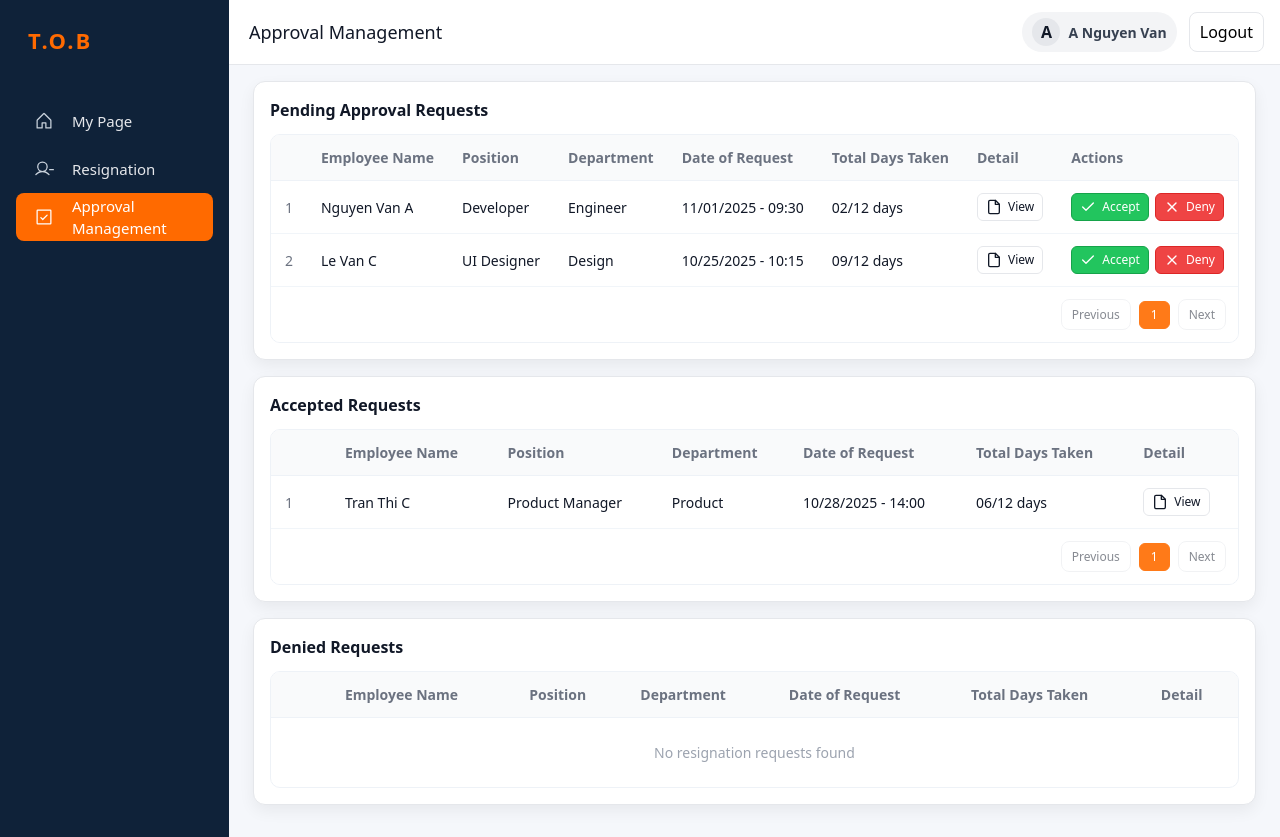
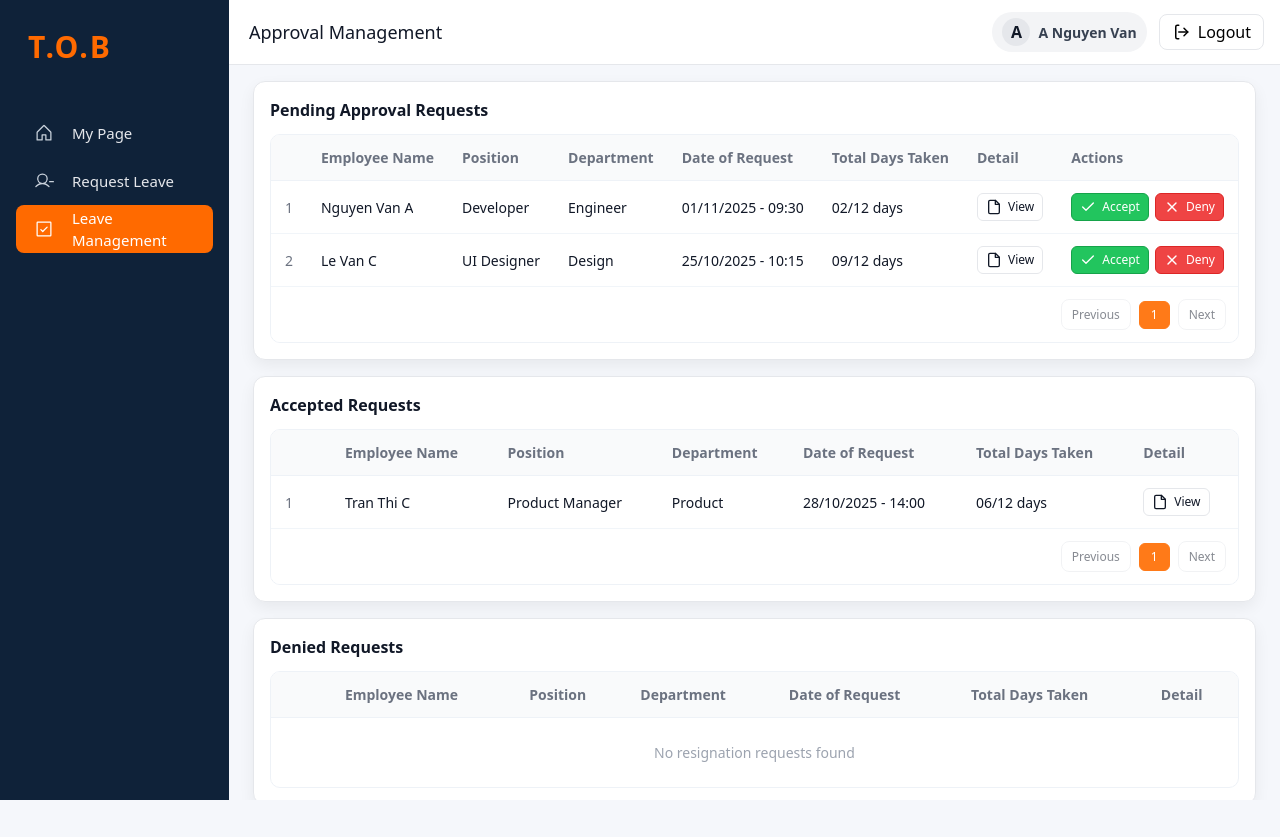
Before and after one commit to elnino282/fe_elms, a React (Vite) app: page /approval-management in a window 1280 px wide. After the commit the page ends 800 px from the top, so only its background shows below. Built offline with nearby package versions, Linux system fonts and the light colour scheme.

Commit message:
Refactor Approval Management and Sidebar components; add date formatting function and update navigation labels

```diff
--- a/src/layout/MainLayout.jsx
+++ b/src/layout/MainLayout.jsx
@@ -29,8 +29,9 @@ export default function MainLayout({ title, children, breadcrumb = [] }) {
 const styles = {
   appWrap: {
     display: 'flex',
-    minHeight: '100vh',
+    height: '100vh',
     background: '#f5f7fb',
+    overflow: 'hidden',
   },
   mainCol: {
     flex: 1,
@@ -39,6 +40,10 @@ const styles = {
   },
   contentWrap: {
     padding: '16px 24px',
+    flex: 1,
+    minHeight: 0,
+    overflowY: 'auto',
+    overflowX: 'hidden',
   },
   breadcrumb: {
     display: 'flex',
--- a/src/page/approval_management/approval_management.jsx
+++ b/src/page/approval_management/approval_management.jsx
@@ -1,5 +1,17 @@
 import React, { useState } from 'react';
 import MainLayout from '../../layout/MainLayout.jsx';
+
+function formatToDDMMYYYY(dateTimeStr) {
+  if (!dateTimeStr) return '';
+  const [datePart, timePart] = String(dateTimeStr).split(' - ');
+  if (!datePart) return dateTimeStr;
+  const parts = datePart.split('/');
+  if (parts.length !== 3) return dateTimeStr;
+  const [mm, dd, yyyy] = parts;
+  const dd2 = String(dd).padStart(2, '0');
+  const mm2 = String(mm).padStart(2, '0');
+  return `${dd2}/${mm2}/${yyyy}${timePart ? ` - ${timePart}` : ''}`;
+}
 
 export default function ApprovalManagement() {
   const [viewItem, setViewItem] = useState(null);
@@ -37,12 +49,12 @@ export default function ApprovalManagement() {
 
   const acceptItem = (item) => {
     setPending((prev) => prev.filter((p) => p.id !== item.id));
-    setAccepted((prev) => [{ ...item }, ...prev]);
+    setAccepted((prev) => [...prev, { ...item }]);
   };
 
   const denyItem = (item) => {
     setPending((prev) => prev.filter((p) => p.id !== item.id));
-    setDenied((prev) => [{ ...item }, ...prev]);
+    setDenied((prev) => [...prev, { ...item }]);
   };
 
   return (
@@ -114,12 +126,12 @@ function Table({ data, showActions = false, emptyText, onView = () => {}, onAcce
             </tr>
           ) : (
             pageData.map((row, idx) => (
-              <tr key={row.id}>
+              <tr key={`${row.id}-${start + idx}`}>
                 <td style={{ ...styles.tdMuted, ...styles.tdIndex }}>{start + idx + 1}</td>
                 <td style={{ ...styles.td, ...styles.tdName }}><span style={styles.nowrap}>{row.name}</span></td>
                 <td style={{ ...styles.td, ...styles.tdPosition }}><span style={styles.nowrap}>{row.position}</span></td>
                 <td style={{ ...styles.td, ...styles.tdDept }}><span style={styles.nowrap}>{row.department}</span></td>
-                <td style={{ ...styles.td, ...styles.tdDate }}><span style={styles.nowrap}>{row.submittedAt}</span></td>
+                <td style={{ ...styles.td, ...styles.tdDate }}><span style={styles.nowrap}>{formatToDDMMYYYY(row.submittedAt)}</span></td>
                 <td style={{ ...styles.td, ...styles.tdDays }}><span style={styles.nowrap}>{row.daysTaken}</span></td>
                 <td style={{ ...styles.td, ...styles.tdDetail }}>
                   <button style={{ ...styles.btn, ...styles.btnGhost }} onClick={() => onView(row)}>
@@ -210,7 +222,7 @@ function DetailsModal({ item, onClose }) {
         <div style={styles.inputRow}>
           <div style={styles.inputCol}>
             <div style={styles.label}>From Date</div>
-            <input style={styles.inputDisabled} disabled value={item?.submittedAt || ''} />
+            <input style={styles.inputDisabled} disabled value={formatToDDMMYYYY(item?.submittedAt || '')} />
           </div>
           <div style={styles.inputCol}>
             <div style={styles.label}>To Date</div>
--- a/src/shared/Sidebar.jsx
+++ b/src/shared/Sidebar.jsx
@@ -6,8 +6,8 @@ export default function Sidebar() {
   const { pathname } = useLocation();
   const nav = [
     { label: 'My Page', to: '/my-page', icon: <PiHouse size={20} /> },
-    { label: 'Resignation', to: '/resignation', icon: <PiUserMinus size={20} /> },
-    { label: 'Approval Management', to: '/approval-management', icon: <PiCheckSquare size={20} /> },
+    { label: 'Request Leave', to: '/resignation', icon: <PiUserMinus size={20} /> },
+    { label: 'Leave Management', to: '/approval-management', icon: <PiCheckSquare size={20} /> },
   ];
 
   return (
@@ -40,7 +40,7 @@ const styles = {
     flexDirection: 'column',
     gap: 16,
   },
-  brand: { color: '#ff6a00', fontWeight: 800, fontSize: 22, letterSpacing: 2, padding: '8px 12px', marginBottom: 16 },
+  brand: { color: '#ff6a00', fontWeight: 800, fontSize: 30, letterSpacing: 2, padding: '8px 12px', marginBottom: 16 },
   item: {
     display: 'flex',
     alignItems: 'center',
--- a/src/shared/Topbar.jsx
+++ b/src/shared/Topbar.jsx
@@ -1,6 +1,14 @@
 import React from 'react';
+import { useNavigate } from 'react-router-dom';
 
 export default function Topbar({ title }) {
+  const navigate = useNavigate();
+  const handleLogout = () => {
+    try {
+      localStorage.removeItem('auth_token');
+    } catch {}
+    navigate('/login', { replace: true });
+  };
   return (
     <header style={styles.header}>
       <div style={styles.title}>{title}</div>
@@ -9,7 +17,10 @@ export default function Topbar({ title }) {
           <div style={styles.avatar}>A</div>
           <div style={styles.userName}>A Nguyen Van</div>
         </div>
-        <button style={styles.logoutBtn}>Logout</button>
+        <button style={styles.logoutBtn} onClick={handleLogout}>
+          <span style={styles.iconInner}>{logoutIcon}</span>
+          <span>Logout</span>
+        </button>
       </div>
     </header>
   );
@@ -58,7 +69,8 @@ const styles = {
   },
   userName: { color: '#374151', fontSize: 14, fontWeight: 600 },
   logoutBtn: {
-    border: '1px solid #e5e7eb', background: '#fff', borderRadius: 8, padding: '8px 10px', cursor: 'pointer',
+    border: '1px solid #e5e7eb', background: '#fff', borderRadius: 8, padding: '8px 12px', cursor: 'pointer',
+    display: 'inline-flex', alignItems: 'center', justifyContent: 'center', gap: 8, height: 36,
   },
 };
 
@@ -68,3 +80,11 @@ const bellIcon = (
     <path d="M13.73 21a2 2 0 0 1-3.46 0" />
   </svg>
 );
+
+const logoutIcon = (
+  <svg width="18" height="18" viewBox="0 0 24 24" fill="none" stroke="currentColor" strokeWidth="2" strokeLinecap="round" strokeLinejoin="round">
+    <path d="M9 21H7a2 2 0 0 1-2-2V5a2 2 0 0 1 2-2h2" />
+    <path d="M16 17l5-5-5-5" />
+    <path d="M21 12H9" />
+  </svg>
+);
```
